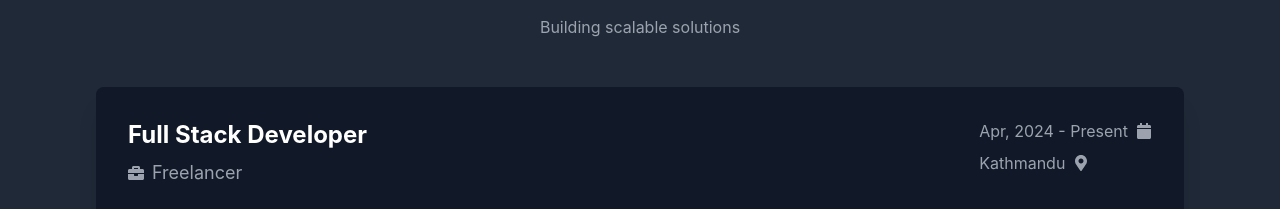
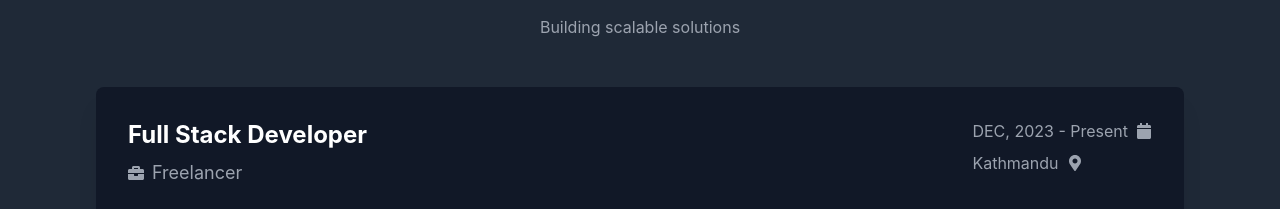
Before and after one commit to roshankc00/my-portfolio, a React (Create React App) app: page / in a window 1280 px wide. Shown: the part 2485-2694 px from the top of the page. Built offline with nearby package versions, Linux system fonts and the light colour scheme.

Commit message:
Fix:fixed the experience section

```diff
--- a/src/components/Experience.tsx
+++ b/src/components/Experience.tsx
@@ -11,7 +11,7 @@ const experiences = [
     company: "Freelancer",
     location: "Kathmandu",
     position: "Full Stack Developer",
-    period: "Apr, 2024 - Present",
+    period: "DEC, 2023 - Present",
     achievements: [
       "Built full stack Coupon store with modern tech stack",
       "Designed scalable PostgreSQL schema for efficient data retrieval and relationships",
```
